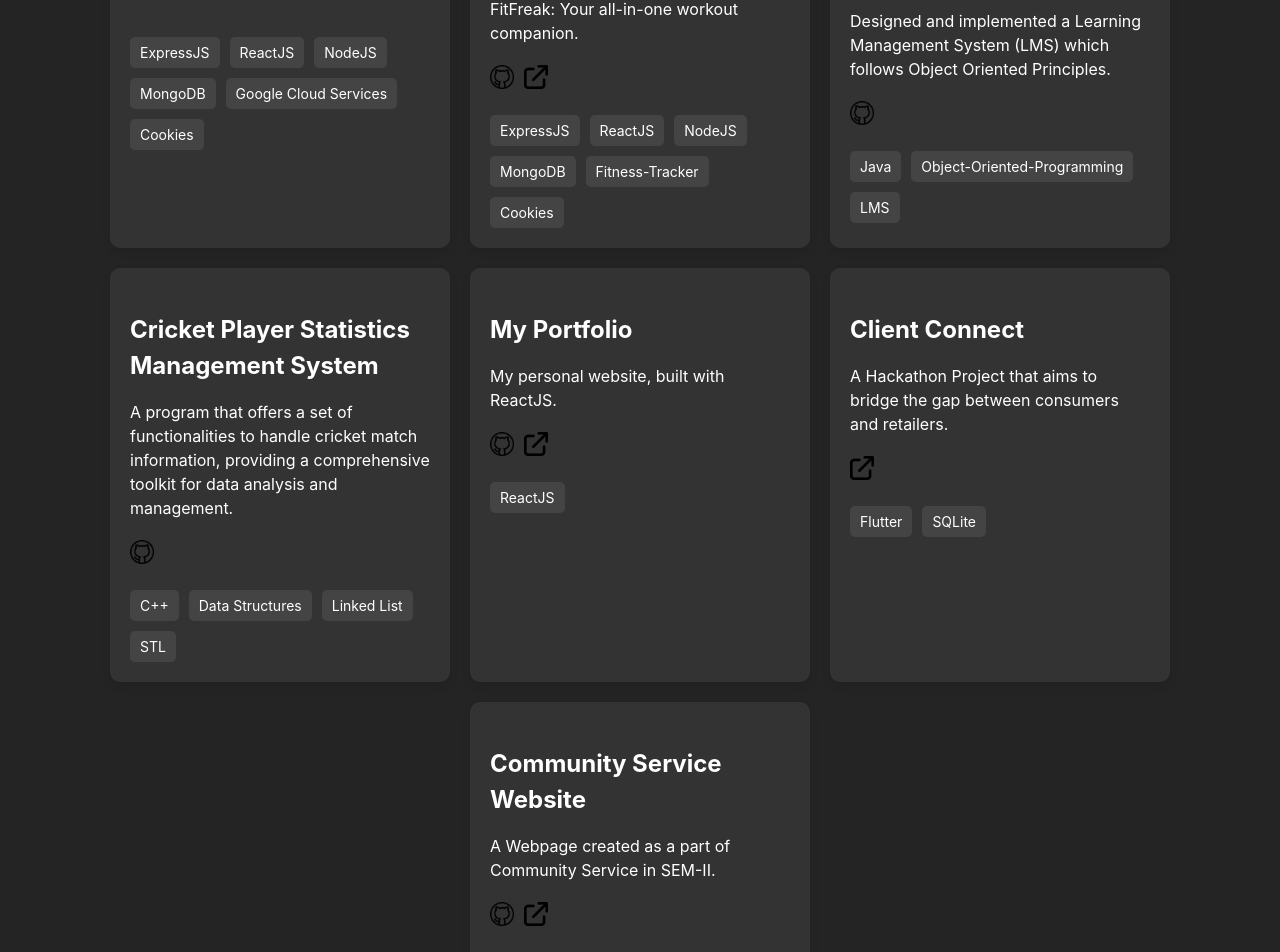
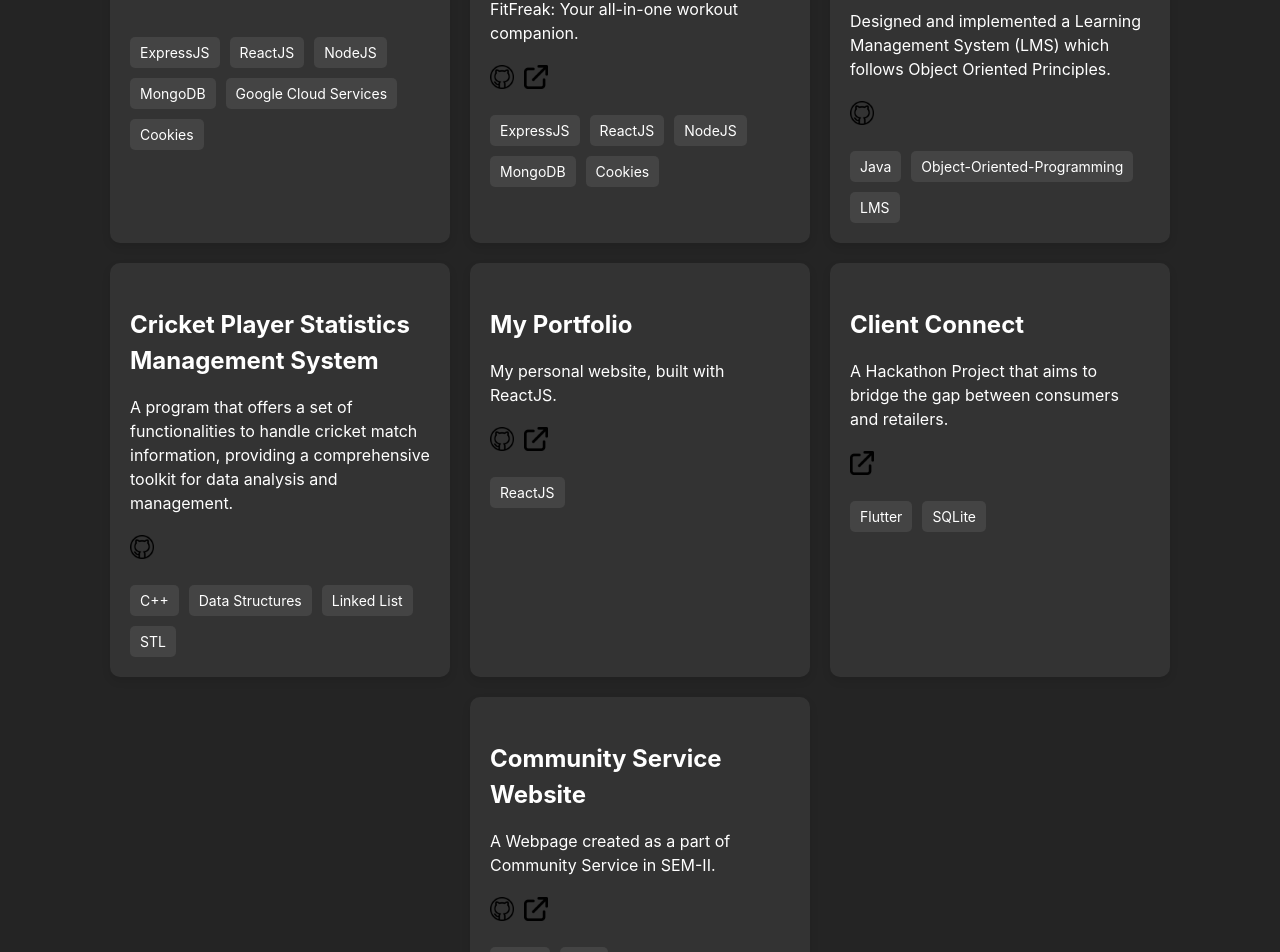
Before and after one commit to rushilpatel21/My-Portfolio, a React (Vite) app in the folder portfolio/: page / in a window 1280 px wide. Shown: the part 2743-3695 px from the top of the page. Built offline with nearby package versions, Linux system fonts and the light colour scheme; no server answers.

Commit message:
Minor change in Project Details

```diff
--- a/portfolio/src/pages/project.jsx
+++ b/portfolio/src/pages/project.jsx
@@ -13,7 +13,7 @@ const projects = [
   {
     title: 'FitFreak',
     description: 'Elevate your fitness game with FitFreak: Your all-in-one workout companion.',
-    tags: ['ExpressJS', 'ReactJS', 'NodeJS' ,'MongoDB' , 'Fitness-Tracker', 'Cookies' ],
+    tags: ['ExpressJS', 'ReactJS', 'NodeJS' ,'MongoDB', 'Cookies' ],
     github: 'https://github.com/rushilpatel21/FitFreak',
     link: 'https://fitfreak.vercel.app/',
   },
```
